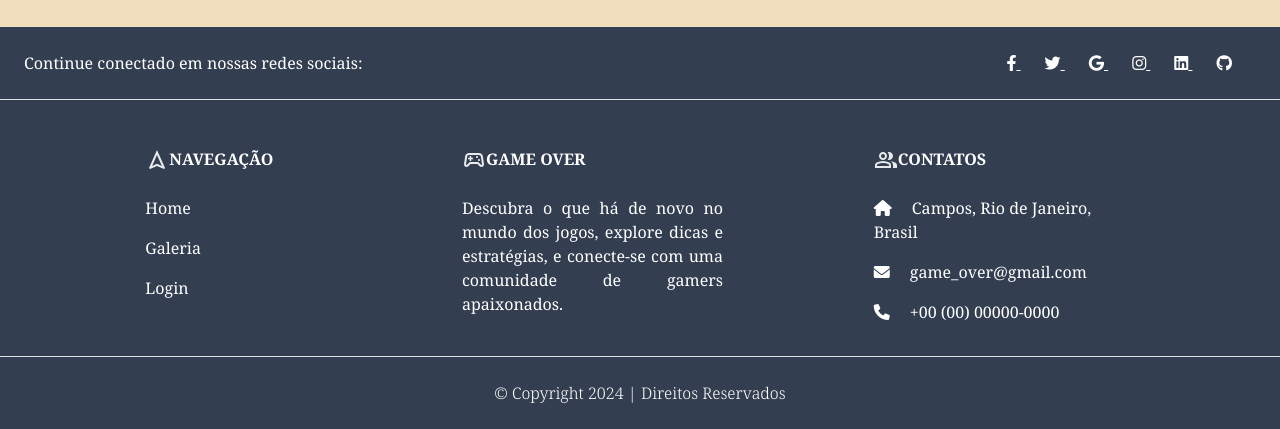
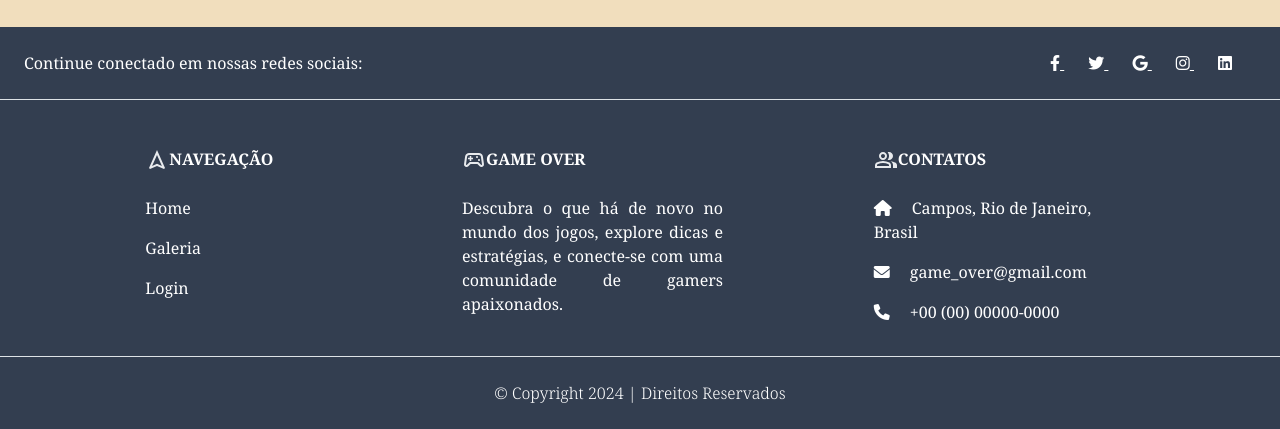
Before and after one commit to GabrielVieira9768/Seminario_Uniasselvi, a PHP site: template app/views/site/post-individual.view.php in a window 1280 px wide. Shown: the part 476-905 px from the top of the page. Run offline with PHP 8.4, Linux system fonts and the light colour scheme; the template is opened without the code that fills it, so the values that code supplies are empty.

Commit message:
Pequenas alterações

```diff
--- a/app/views/components/footer.php
+++ b/app/views/components/footer.php
@@ -5,23 +5,20 @@
         </div>
 
         <div>
-            <a href="" class="me-4 text-reset">
+            <a href="https://www.facebook.com" class="me-4 text-reset">
                 <i class="fab fa-facebook-f"></i>
             </a>
-            <a href="" class="me-4 text-reset">
+            <a href="https://x.com" class="me-4 text-reset">
                 <i class="fab fa-twitter"></i>
             </a>
-            <a href="" class="me-4 text-reset">
+            <a href="https://gmail.com" class="me-4 text-reset">
                 <i class="fab fa-google"></i>
             </a>
-            <a href="" class="me-4 text-reset">
+            <a href="https://instagram.com" class="me-4 text-reset">
                 <i class="fab fa-instagram"></i>
             </a>
-            <a href="" class="me-4 text-reset">
+            <a href="https://linkedin.com" class="me-4 text-reset">
                 <i class="fab fa-linkedin"></i>
-            </a>
-            <a href="" class="me-4 text-reset">
-                <i class="fab fa-github"></i>
             </a>
         </div>
     </section>
--- a/app/views/components/modal/image/expand.php
+++ b/app/views/components/modal/image/expand.php
@@ -7,7 +7,7 @@
                     <svg xmlns="http://www.w3.org/2000/svg" height="28px" viewBox="0 -960 960 960" width="28px" fill="#FFFFFF"><path d="m256-200-56-56 224-224-224-224 56-56 224 224 224-224 56 56-224 224 224 224-56 56-224-224-224 224Z"/></svg>
                 </button>
             </div>
-            <div class="modal-body">
+            <div class="modal-body text-center">
                 <img src="/<?= $post->image; ?>" class="rounded img-fluid" alt="Imagem do post ampliada">
             </div>
         </div>
--- a/app/views/site/index.view.php
+++ b/app/views/site/index.view.php
@@ -69,7 +69,7 @@
                 <p>Em nosso blog, você encontrará análises detalhadas, notícias frescas, entrevistas com desenvolvedores e muito mais. Nosso objetivo é ser a sua fonte confiável de informações e insights sobre o universo dos jogos, sempre buscando oferecer conteúdo que enriqueça sua experiência gaming.</p>
             </div>
             <div class="slogan d-flex align-items-center">
-                <img src="public/assets/logo.png" alt="Logo da Game Over" class="rounded">
+                <img style="max-width: 460px;" src="public/assets/galeria_de_jogos.jpeg" alt="Logo da Game Over" class="rounded">
             </div>
         </div>
     </div>
--- a/public/css/index-style.css
+++ b/public/css/index-style.css
@@ -80,7 +80,7 @@ body {
 
 .texto-sobre {
     max-width: 820px;
-    margin-right: 60px;
+    margin-right: 0px;
 }
 
 .titulo-sobre {
```
Also changed, not shown: public/assets/galeria_de_jogos.jpeg (added), public/assets/logo.png.
